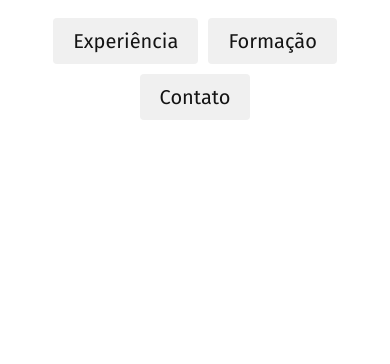
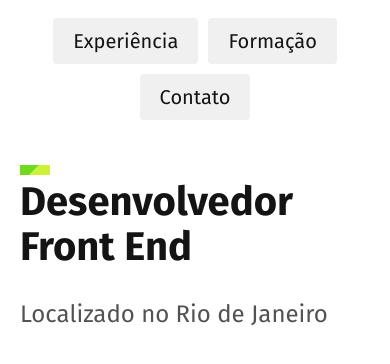
Before and after one commit to stelleal/practice_b-html-css, a plain HTML site: page 0700-projeto-portfolio/index.html in a window 390 px wide. Shown: the part 80-444 px from the top of the page. Drawn offline with Linux system fonts and the light colour scheme.

Commit message:
aula 0700 - introducao html e css

```diff
--- /dev/null
+++ b/0700-projeto-portfolio/css/introducao.css
@@ -0,0 +1,65 @@
+.introducao {
+    max-width: 1200px;
+    padding: 40px 20px;
+    margin: 0 auto;
+    display: grid;
+    grid-template-columns: 1fr 2fr;
+    gap: 100px;
+    align-items: center;
+}
+
+.introducao h1 {
+    font-size: 4.5rem;
+    line-height: 1.125;
+    margin-bottom: 30px;
+    position: relative;
+}
+
+.introducao h1::before {
+    content: "";
+    display: block;
+    width: 130px;
+    height: 100px;
+    background: url("../img/detalhe.svg") no-repeat center;
+    position: absolute;
+    top: -15px;
+    left: -40px;
+    z-index: -1;
+}
+
+.introducao p {
+    font-size: 1.5rem;
+    color: #525252;
+}
+
+@media (max-width: 1000px) {
+    .introducao h1 {
+        font-size: 3rem;
+    }
+}
+
+@media (max-width: 800px) {
+    .introducao {
+        grid-template-columns: 1fr 1fr;
+        gap: 40px;
+    }
+
+    .introducao h1 {
+        font-size: 2.5rem;
+    }
+
+    .introducao h1::before {
+        width: 30px;
+        height: 10px;
+        left: 0px;
+    }
+}
+
+@media (max-width: 450px) {
+    .introducao {
+        grid-template-columns: 1fr;
+    }
+    .introducao img {
+        display: none;
+    }
+}
--- a/0700-projeto-portfolio/css/style.css
+++ b/0700-projeto-portfolio/css/style.css
@@ -4,3 +4,5 @@
 @import './global.css';
 
 @import './header.css';
+
+@import './introducao.css';
--- a/0700-projeto-portfolio/index.html
+++ b/0700-projeto-portfolio/index.html
@@ -18,5 +18,12 @@
 				</ul>
 			</nav>
 		</header>
+		<main class="introducao">
+			<img src="./img/perfil.jpg" alt="Lobo Cinza">
+			<div>
+				<h1>Desenvolvedor<br>Front End</h1>
+				<p>Localizado no Rio de Janeiro</p>
+			</div>
+		</main>
 	</body>
 </html>
```
